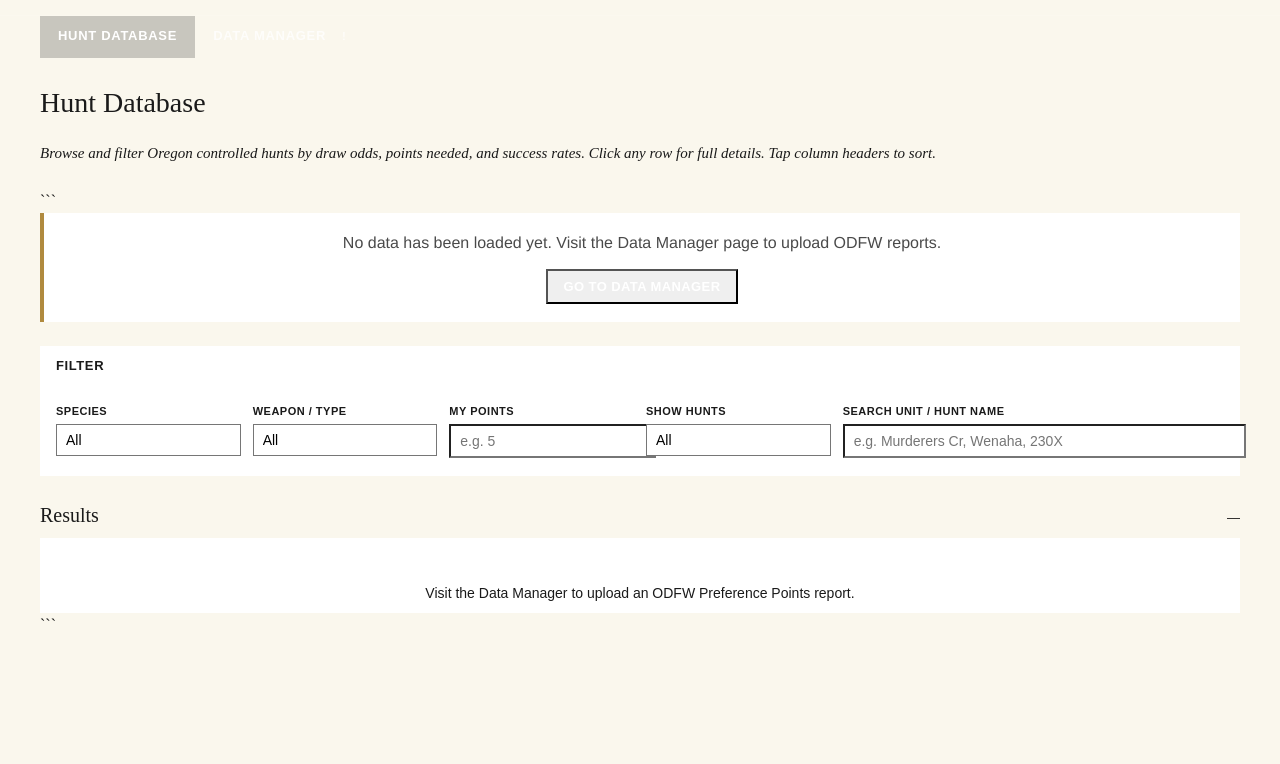
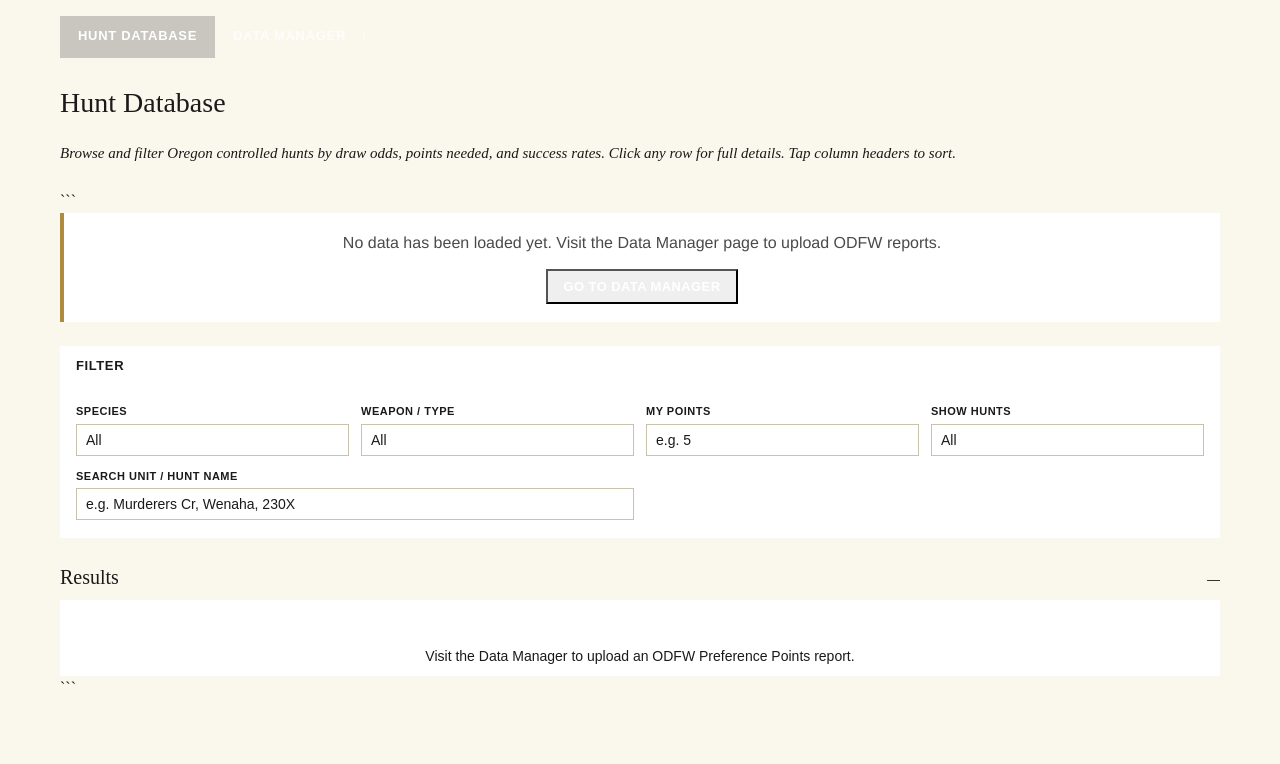
Before and after one commit to Jeells96/ODFW, a plain HTML site: page index.html in a window 1280 px wide. Shown: the part 73-837 px from the top of the page. Drawn offline with Linux system fonts and the light colour scheme.

Commit message:
Update index.html

```diff
--- a/index.html
+++ b/index.html
@@ -32,7 +32,7 @@
   --bad-bg: #f5e3e3;
 }
 
-- { box-sizing: border-box; }
+html, body, div, section, header, footer, main, nav, article, aside, h1, h2, h3, h4, h5, h6, p, ul, ol, li, table, thead, tbody, tr, th, td, label, input, select, button, span, a, img, form, textarea { box-sizing: border-box; }
 
 html {
 -webkit-text-size-adjust: 100%;
@@ -49,7 +49,7 @@ background: #faf7ed !important;
 -webkit-font-smoothing: antialiased;
 }
 
-/* ========== HEADER ========== */
+/* HEADER */
 .site-header {
 background: var(–odfw-green);
 color: #fff;
@@ -144,7 +144,7 @@ letter-spacing: 0;
 .page { display: none; }
 .page.active { display: block; }
 
-/* ========== MAIN ========== */
+/* MAIN */
 main {
 max-width: 1200px;
 margin: 0 auto;
@@ -167,7 +167,7 @@ margin: 8px 0 24px;
 font-size: 15px;
 }
 
-/* ========== UPLOAD PANEL ========== */
+/* UPLOAD PANEL */
 .panel {
 background: #fff;
 border: 1px solid var(–border);
@@ -329,7 +329,7 @@ line-height: 1.5;
 }
 .help-text a { color: var(–odfw-green); }
 
-/* ========== FILTERS ========== */
+/* FILTERS */
 .filters {
 display: grid;
 grid-template-columns: repeat(auto-fit, minmax(180px, 1fr));
@@ -348,11 +348,13 @@ margin-bottom: 4px;
 .field input, .field select {
 width: 100%;
 padding: 7px 9px;
-border: 1px solid var(–border);
-background: #fff;
+border: 1px solid #c9c2ad;
+background: #ffffff;
 font-family: inherit;
 font-size: 14px;
-color: var(–text-primary);
+color: #1a1a1a;
+-webkit-text-fill-color: #1a1a1a;
+color-scheme: light;
 border-radius: 0;
 -webkit-appearance: none;
 appearance: none;
@@ -368,7 +370,7 @@ background-position: right 8px center;
 padding-right: 28px;
 }
 
-/* ========== RESULTS TABLE ========== */
+/* RESULTS TABLE */
 .results-meta {
 display: flex;
 justify-content: space-between;
@@ -492,7 +494,7 @@ font-family: ‘Helvetica Neue’, Arial, sans-serif;
 font-size: 14px;
 }
 
-/* ========== DETAIL MODAL ========== */
+/* DETAIL MODAL */
 .modal-backdrop {
 position: fixed;
 inset: 0;
@@ -602,7 +604,7 @@ color: var(–odfw-green-dark);
 table.points th:first-child, table.points td:first-child { text-align: left; }
 table.points tr.drew td { background: var(–good-bg); font-weight: 600; }
 
-/* ========== FOOTER ========== */
+/* FOOTER */
 footer {
 background: var(–odfw-green-dark);
 color: rgba(255,255,255,0.8);
@@ -624,7 +626,7 @@ border-top: 1px solid rgba(255,255,255,0.2);
 padding-top: 12px;
 }
 
-/* ========== TOAST ========== */
+/* TOAST */
 .toast {
 position: fixed;
 bottom: 20px;
@@ -905,9 +907,7 @@ display: none;
 <script>
 'use strict';
 
-// ============================================================
 // STATE
-// ============================================================
 const STORAGE_KEY = 'odfw_planner_v1';
 const state = {
   hunts: [],            // unified array of all hunts (elk + deer)
@@ -937,9 +937,7 @@ function applyAllHarvest() {
   });
 }
 
-// ============================================================
 // HELPERS
-// ============================================================
 function $(sel) { return document.querySelector(sel); }
 function $$(sel) { return [...document.querySelectorAll(sel)]; }
 
@@ -988,9 +986,7 @@ function weaponLabel(w) {
   return { rifle: 'Rifle', archery: 'Archery', muzz: 'Muzz.', youth: 'Youth' }[w] || w;
 }
 
-// ============================================================
 // XLSX PARSING — Preference Points Draw Report
-// ============================================================
 // Layout (zero-indexed columns):
 //  0: Hunt Number   1: Hunt Name   2: Tags Authorized
 //  3: Resident Apps 4: Resident Drawn 5: Non-Resident Apps 6: Non-Resident Drawn
@@ -1086,9 +1082,7 @@ function parsePointsXlsx(arrayBuffer, speciesOverride) {
   return hunts;
 }
 
-// ============================================================
 // PDF PARSING — Harvest Summary
-// ============================================================
 // The harvest PDF has rows like:
 //   Unit  Name  Season/Tag/Hunt  TotalHunters  DaysHunted  Antlerless  TotalBullHarvest
 //   TotalSpike  2pt 3pt 4pt 5pt 6pt+  Success%
@@ -1216,9 +1210,7 @@ function parseHarvestXlsx(arrayBuffer) {
   return harvest;
 }
 
-// ============================================================
 // FILE INTAKE
-// ============================================================
 function readArrayBuffer(file) {
   return new Promise((resolve, reject) => {
     const r = new FileReader();
@@ -1271,10 +1263,8 @@ async function handleFile(target, file) {
   }
 }
 
-// ============================================================
 // PERSISTENCE (sessionStorage NOT supported in this env per spec, use IndexedDB or memory)
 // We use localStorage in production GitHub deployment — works fine on real browsers.
-// ============================================================
 function saveState() {
   try {
     const payload = {
@@ -1313,9 +1303,7 @@ function clearAll() {
   toast('All data cleared');
 }
 
-// ============================================================
 // RENDER
-// ============================================================
 function getFilters() {
   return {
     species: $('#fSpecies').value,
@@ -1621,9 +1609,7 @@ function render() {
   renderEmptyPrompt();
 }
 
-// ============================================================
 // EVENT WIRING
-// ============================================================
 function init() {
   loadState();
   render();
```
